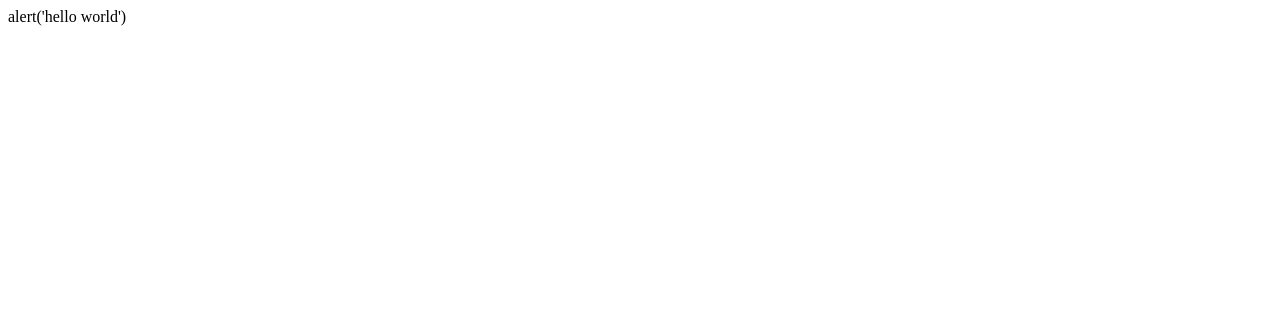
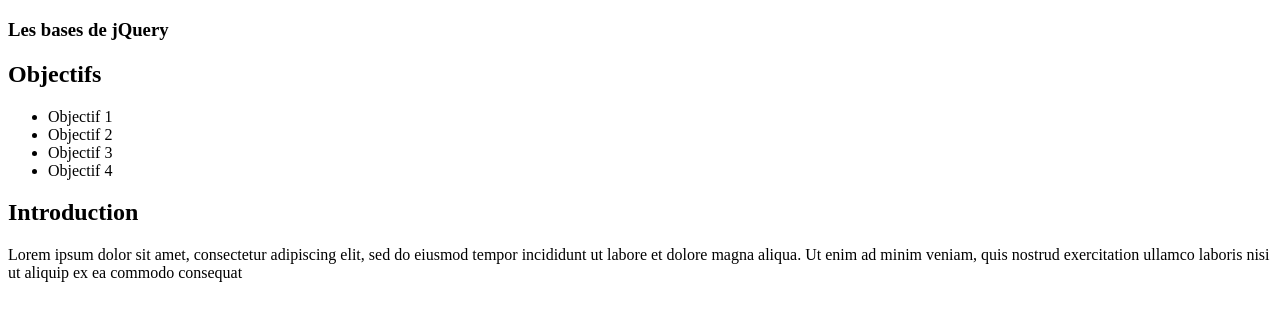
Before and after one commit to akkramm00/jQuery-Bases, a plain HTML site: page index.html in a window 1280 px wide. Drawn offline with nearby package versions, Linux system fonts and the light colour scheme.

Commit message:
html adding

```diff
--- a/index.html
+++ b/index.html
@@ -1,17 +1,39 @@
 <!DOCTYPE html>
-<html lang="en">
+<html>
 <head>
-    <meta charset="UTF-8">
-    <meta http-equiv="X-UA-Compatible" content="IE=edge">
-    <meta name="viewport" content="width=device-width, initial-scale=1.0">
-    <link rel="stylesheet" href="style.css">
-    <title>jQuery Bases</title>
+    <meta charset="utf-8">
+    <meta name="viewport" content="width=device-width">
+    <title>Les bases de jQuery</title>
 </head>
 <body>
-   alert('hello world')
+<script src="https://ajax.aspnetcdn.com/ajax/jQuery/jquery-3.4.1.min.js"></script>
+<script src="script.js"></script>
 
+<section>
+    <article>
+        <h1>Les bases de jQuery</h1>
 
-    <script src="https://code.jquery.com/jquery-3.7.0.js" integrity="sha256-JlqSTELeR4TLqP0OG9dxM7yDPqX1ox/HfgiSLBj8+kM=" crossorigin="anonymous"></script>
-    <script src="script.js"></script>
+        <h2>Objectifs</h2>
+        <ul id="goals">
+            <li>Objectif 1</li>
+            <li>Objectif 2</li>
+            <li>Objectif 3</li>
+            <li>Objectif 4</li>
+        </ul>
+
+        <div id="introduction">
+            <h2>Introduction</h2>
+            <p class="content">
+                Lorem ipsum dolor sit amet, consectetur adipiscing elit, sed do eiusmod tempor incididunt
+                ut labore et dolore magna aliqua. Ut enim ad minim veniam, quis nostrud exercitation ullamco
+                laboris nisi ut aliquip ex ea commodo consequat
+            </p>
+        </div>
+
+        <div id="introduction-copy">
+
+        </div>
+    </article>
+</section>
 </body>
 </html>
```
